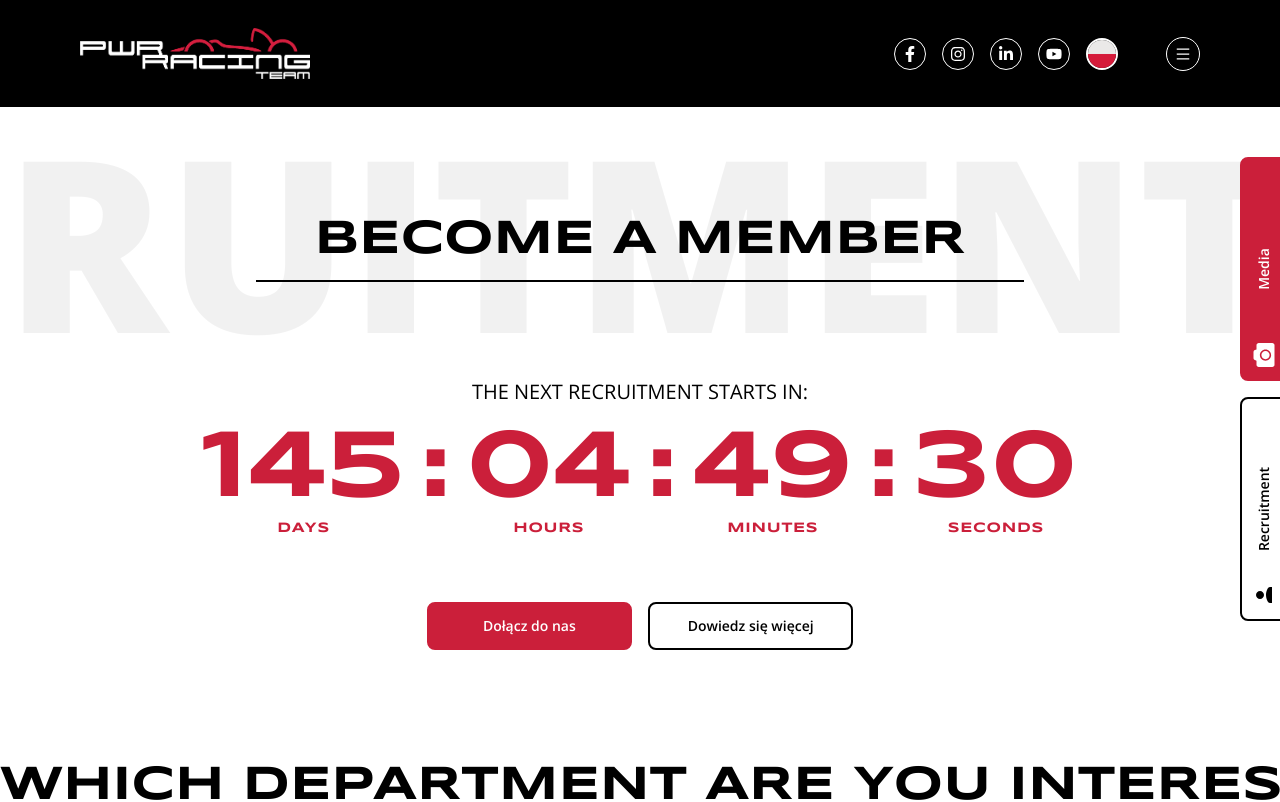
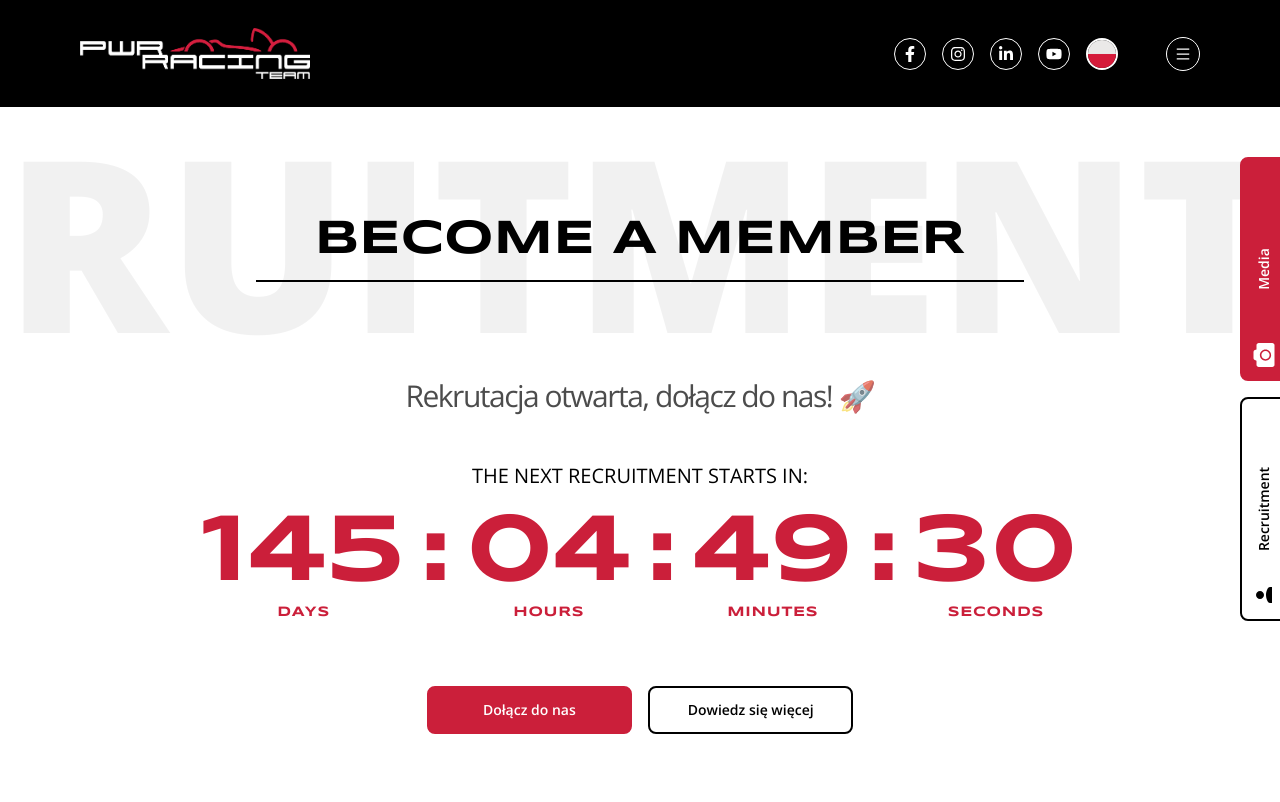
Before and after one commit to stochyman/PWR-Racing, a Next.js app: page /en/joinus in a window 1280 px wide. Shown: the top 802 px of the page. Built offline with nearby package versions, Linux system fonts and the light colour scheme.

Commit message:
rekrutacja 2

```diff
--- a/app/[lang]/dictionaries/pl.json
+++ b/app/[lang]/dictionaries/pl.json
@@ -8,13 +8,13 @@
   },
   "fsSection": {
     "title": "ZAWODY FORMULA STUDENT",
-    "description": "Zawody Formuły Student sprawdzają nie tylko osiągi bolidu, ale również wiedzę inżynierską oraz umiejętności zarządzania. Uczestnicy podzieleni są na klasy w zależności od rodzaju bolidu — elektryczną (EV) lub spalinową (CV). Na niektórych edycjach istnieje też możliwość startowania w opcjonalnej kategorii autonomicznej (DV). Rywalizacja odbywa się na przestrzeni kilku punktowanych konkurencji, które dzielą się na statyczne i dynamiczne. Zespół z największą ilością punktów na tysiąc możliwych, zostaje ogłoszony zwycięzcą swojej klasy. Sposób ich przyznawania różni się w niewielkim stopniu pomiędzy edycjami.",
+    "description": "Zawody Formuły Student sprawdzają nie tylko osiągi bolidu, ale również wiedzę inżynierską oraz umiejętności zarządzania. Rywalizajca odbywa się w ramach dwóch klas w zależności od rodzaju bolidu — elektrycznej (EV) lub spalinowej (CV). Na niektórych edycjach istnieje też możliwość startowania w opcjonalnej kategorii autonomicznej (DV). Zespoły walczą ze sobą na przestrzeni kilku punktowanych konkurencji, które dzielą się na statyczne i dynamiczne. Zespół z największą ilością punktów na tysiąc możliwych, zostaje ogłoszony zwycięzcą swojej klasy. Sposób ich przyznawania różni się w niewielkim stopniu pomiędzy edycjami.",
     "buttonText": "Dowiedz się więcej"
   },
   "teamSection": {
     "title": "ZESPÓŁ",
     "subtitle": "RAZEM MOŻEMY WSZYSTKO",
-    "description": "Młodzi, ambitni, zaangażowani, odważni. Te słowa opisują studentów Politechniki Wrocławskiej, a w szczególności członków PWR Racing Team. Nasz zespół posiada strukturę niczym poważna firma. Na jego czele stoi lider zespołu. To właśnie na nim spoczywa największa odpowiedzialność. Bezpośrednio podlega mu lider techniczny, któremu z kolei podlegają liderzy poszczególnych działów, wyłączając marketing, którego szef jest podporządkowany liderowi zespołu. Dla reszty członków przełożonym jest lider ich działu.",
+    "description": "Młodzi, ambitni, zaangażowani i odważni – tak najlepiej można opisać studentów Politechniki Wrocławskiej, a zwłaszcza członków PWR Racing Team. Nasza organizacja działa według struktury jak w dużych firmach. Na czele zespołu stoi lider, który ponosi największą odpowiedzialność. Bezpośrednio podlega mu lider techniczny, zarządzający liderami poszczególnych działów, z wyjątkiem marketingu – ten dział raportuje bezpośrednio do lidera zespołu. Każdy członek zespołu podlega swojemu liderowi działu.",
     "buttonLabel": "Więcej o bolidzie"
   },
   "historySection": {
@@ -254,13 +254,13 @@
     "writeToUs": "NAPISZ DO NAS",
     "theyWillAnswer": "Oni odpowiedzą na Twoje pytania:",
     "whereToFindUs": "GDZIE NAS ZNAJDZIESZ?",
-    "projectSupervisors": "Opiekunowie projektu:",
+    "projectSupervisors": "Opiekunowie zespołu:",
     "siteAdministration": "Administracja strony:"
   },
   "joinUs": {
     "pageTitle": "REKRUTACJA",
     "becomeMember": "ZOSTAŃ CZŁONKIEM",
-    "nextRecruitmentStartsIn": "NASTĘPNA REKRUTACJA ROZPOCZNIE SIĘ ZA:",
+    "nextRecruitmentStartsIn": "REKRUTACJA ZAMKNIE SIĘ ZA:",
     "days": "DNI",
     "hours": "GODZIN",
     "minutes": "MINUT",
--- a/app/[lang]/joinus/timer.tsx
+++ b/app/[lang]/joinus/timer.tsx
@@ -51,6 +51,11 @@ const Timer: React.FC<TimerProps> = ({ targetDate, dict }) => {
 
   return (
     <div className="flex flex-col items-center gap-4">
+      <div className="mb-8">
+        <Text medium color="black">
+          Rekrutacja otwarta, dołącz do nas! 🚀
+        </Text>
+      </div>
       <Text wide small>
         {dict.nextRecruitmentStartsIn}
       </Text>
```
